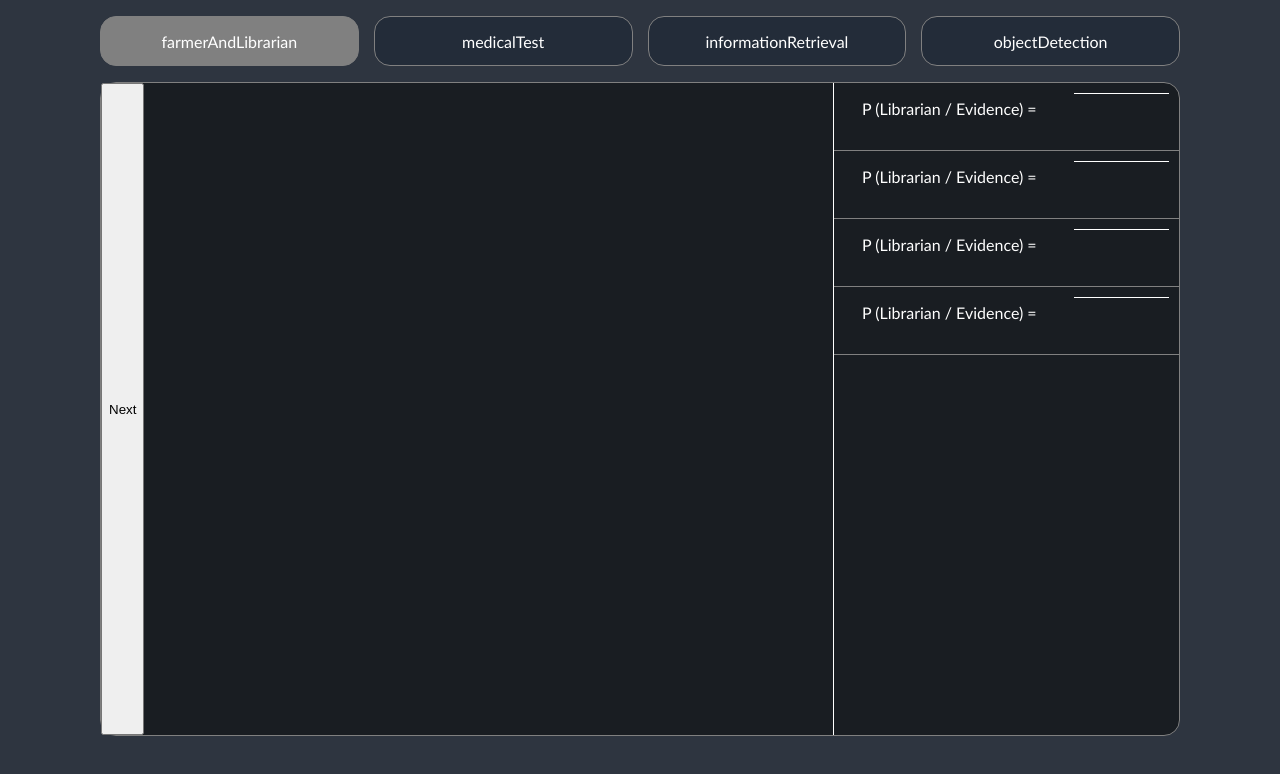
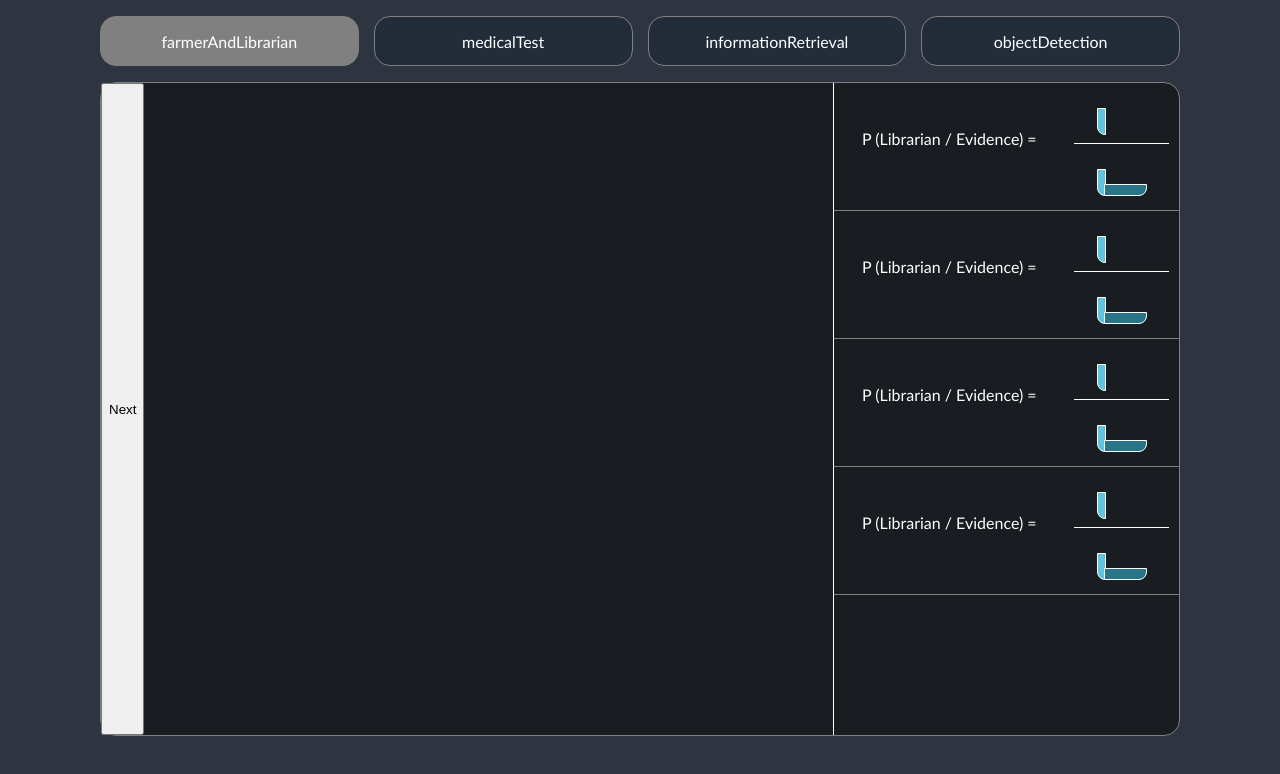
Before and after one commit to pratu16x7/the-belief-of-systems, a Vue app: page / in a window 1280 px wide. Shown: the top 774 px of the page. Built offline with nearby package versions, Linux system fonts and the light colour scheme.

Commit message:
fix tiny world map active bug

```diff
--- a/src/components/WorldSet.vue
+++ b/src/components/WorldSet.vue
@@ -55,7 +55,10 @@ export default {
             type: String,
             default: ""
         },
-        active: Boolean
+        active: {
+            "type": Boolean,
+            "default": true
+        },
     },
     data() {
         return {
```
